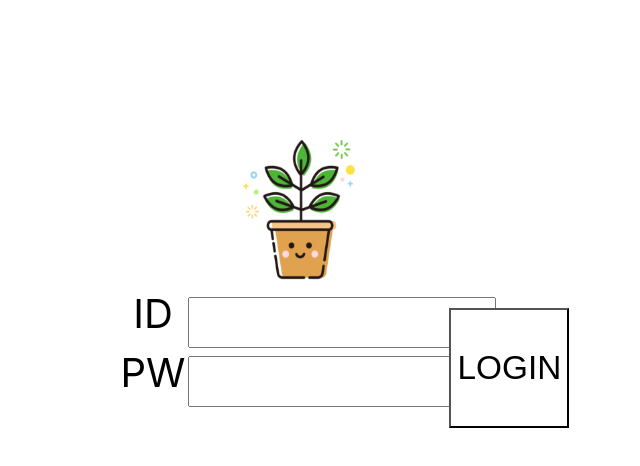
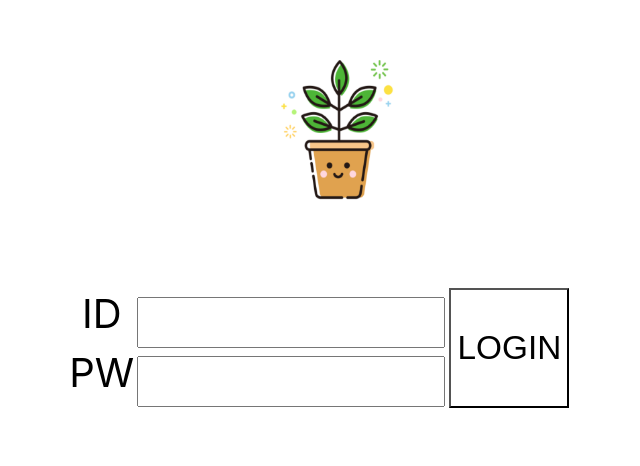
Before and after one commit to Yujin-nKim/2022-Software-Engineering-FR, a React (Create React App) app in the folder plantweb/: page /login in a window 1280 px wide. Shown: the part 132-598 px from the top of the page, without its empty margins (333-973 px from the left). Built offline with nearby package versions, Linux system fonts and the light colour scheme; the HTML template or start-up script is replaced by a standard one.

Commit message:
[FEAT] fixed login page css

```diff
--- a/plantweb/src/page/login/login.css
+++ b/plantweb/src/page/login/login.css
@@ -1,11 +1,11 @@
 .logoLogin_div{
-    position: absolute;
     width: 10%;
     height: 100%;
     text-align: center;
-    top:30%;
-    left:42%;
-
+    position: absolute;
+    left: 50%;
+    top: 70%;
+    transform: translate(-50%, -50%);
 }
 .logoImg_login{
     width: 200px;
@@ -19,7 +19,7 @@
 
 #login_input_div{
     position: absolute;
-    left: 50%;
+    left: 46%;
     top: 60%;
     transform: translate(-50%, -50%);
 
@@ -46,7 +46,7 @@
     font-size: 25pt;
     position: absolute;
     left: 58%;
-    top: 52.5%;
+    top: 50%;
     background-color: white;
 
 }
--- a/plantweb/src/page/login/login.js
+++ b/plantweb/src/page/login/login.js
@@ -40,7 +40,6 @@ export const Login=()=>{
         <div id="para">
             <div className="logoLogin_div">
                 <img className="logoImg_login" alt="logo" src={Logo} />
-                덩그러니
             </div>
             <div className='login_div'>
 
```
